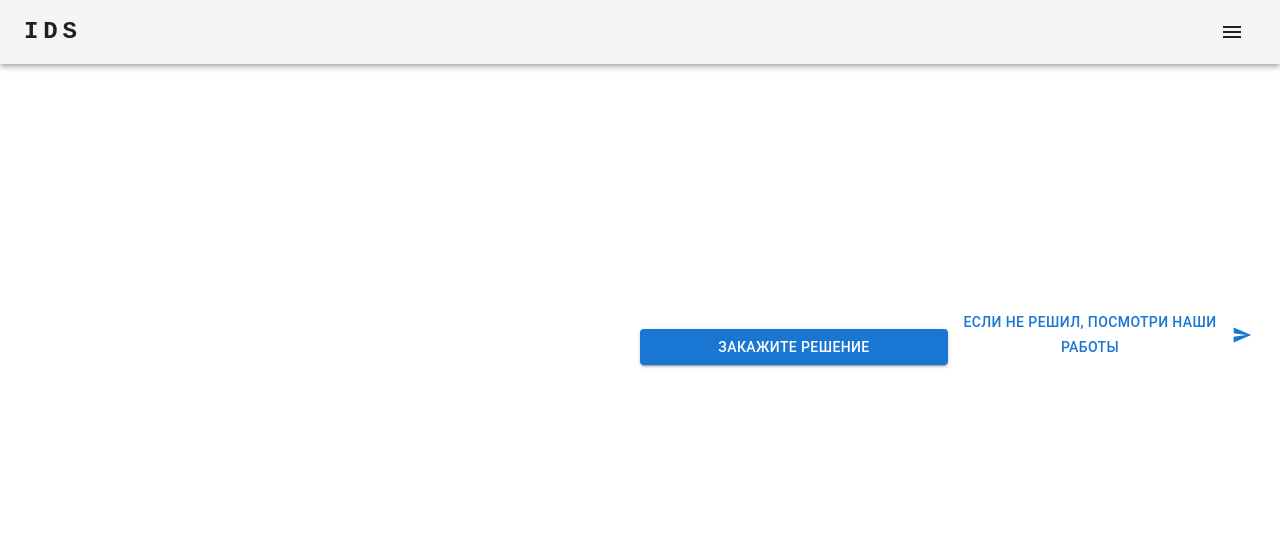
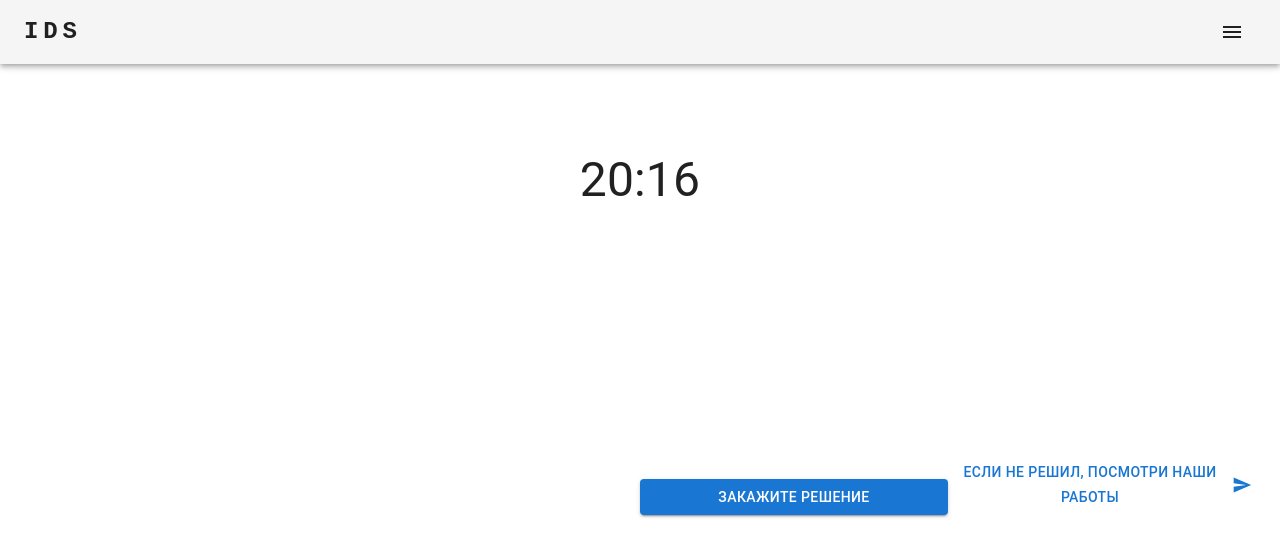
Before and after one commit to cropez/IDS, a React (Create React App) app in the folder client/: page /informacija in a window 1280 px wide. Shown: the top 556 px of the page. Built offline with nearby package versions, Linux system fonts and the light colour scheme.

Commit message:
add pages , update header

```diff
--- a/client/src/App.js
+++ b/client/src/App.js
@@ -4,6 +4,7 @@ import { Routes, Route, Navigate } from "react-router-dom";
 import Autorizacija from "./pages/Autorizacija";
 import Dashboard from "./pages/dashboard";
 import Dati from "./pages/Dati";
+import Informacija from "./pages/informacija"
 //components
 import Header from "./components/Header";
 import Footer from "./components/footer";
@@ -19,6 +20,7 @@ export default function App() {
       <Routes>
         <Route path="/" element={isAuth ? <Navigate to="/dashboard" replace /> : <Autorizacija />} />
         <Route path="/dashboard" element={<Dashboard />} />
+        <Route path="/informacija" element={<Informacija />} />
         <Route path="/dati" element={<Dati />} />
       </Routes>
       <Footer />
--- a/client/src/components/Header.jsx
+++ b/client/src/components/Header.jsx
@@ -29,8 +29,8 @@ const Header = () => {
       pageURL: "/dati"
     },
     {
-      menuTitle: "Ekonomiskais bloks",
-      pageURL: "/block"
+      menuTitle: "informacija",
+      pageURL: "/informacija"
     },
     {
       menuTitle: "Profile",
@@ -125,7 +125,7 @@ const Header = () => {
 
             <Button
               variant="lined"
-              onClick={() => handleButtonClick("/block")}
+              onClick={() => handleButtonClick("/informacija")}
             >
               Ekonomiskais bloks
             </Button>
--- /dev/null
+++ b/client/src/pages/informacija.jsx
@@ -0,0 +1,35 @@
+import * as React from 'react';
+import dayjs from 'dayjs';
+import isBetweenPlugin from 'dayjs/plugin/isBetween';
+import { Container } from '@mui/material';
+import Grid from '@mui/material/Grid';
+import { useState, useEffect } from 'react';
+import '../styles/img.css';
+
+
+dayjs.extend(isBetweenPlugin);
+
+
+
+export default function Dashboard() {
+
+
+  const [dateState, setDateState] = useState(new Date());
+  useEffect(() => {
+    setInterval(() => setDateState(new Date()), 30000);
+  }, []);
+  return (
+    <> <Container maxWidth="xl" sx={{ display: "flex", height: "150px" }}>
+      <Grid container xs={12} justifyContent="center" mt={10} fontSize="xxx-large">
+        <div>
+          {dateState.toLocaleString('en-LV', {
+            hour: 'numeric',
+            minute: 'numeric',
+            hour12: false,
+          })}
+        </div>
+      </Grid>
+
+      </Container></>
+  );
+}
```
